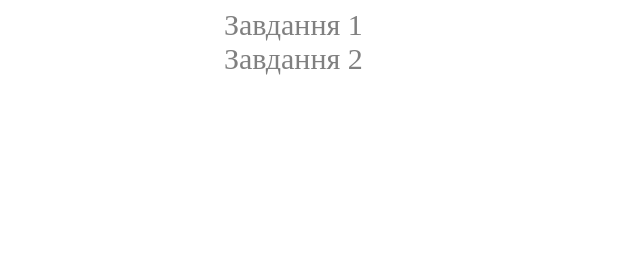
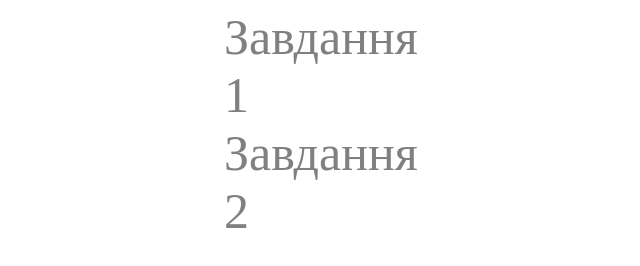
Before and after one commit to Matvej-Povroznyk/HW-8, a plain HTML site: page index.html in a window 1280 px wide. Shown: the whole page, without its empty margins (346-986 px from the left). Drawn offline with Linux system fonts and the light colour scheme.

Commit message:
Modified "index.css"

```diff
--- a/styles/index.css
+++ b/styles/index.css
@@ -1,7 +1,7 @@
 .links .task1-link, .links .task2-link {
     text-decoration: none;
-    color: grey;
-    font-size: 30px;
+    color: #808080;
+    font-size: 50px;
 }
 
 .links {
```
